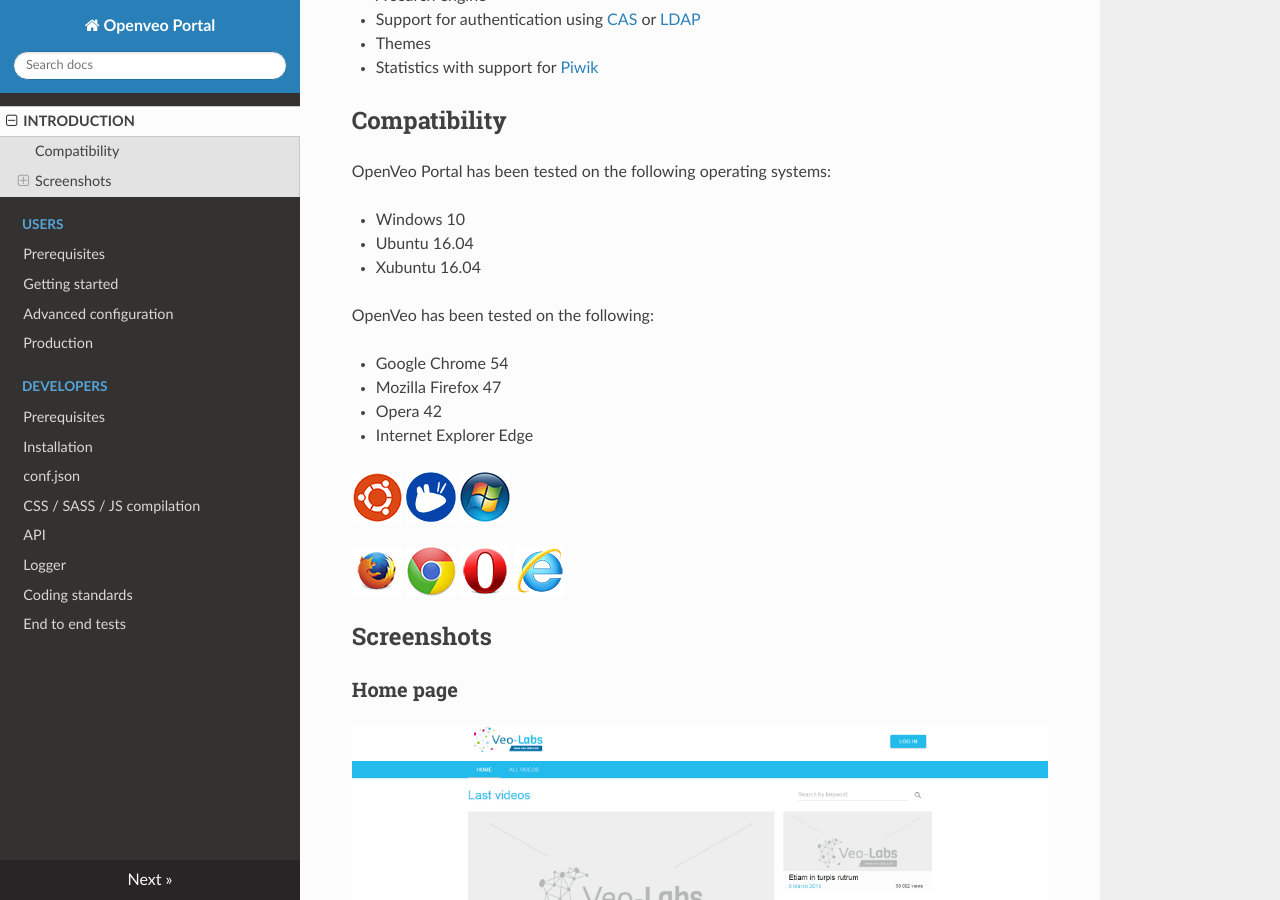
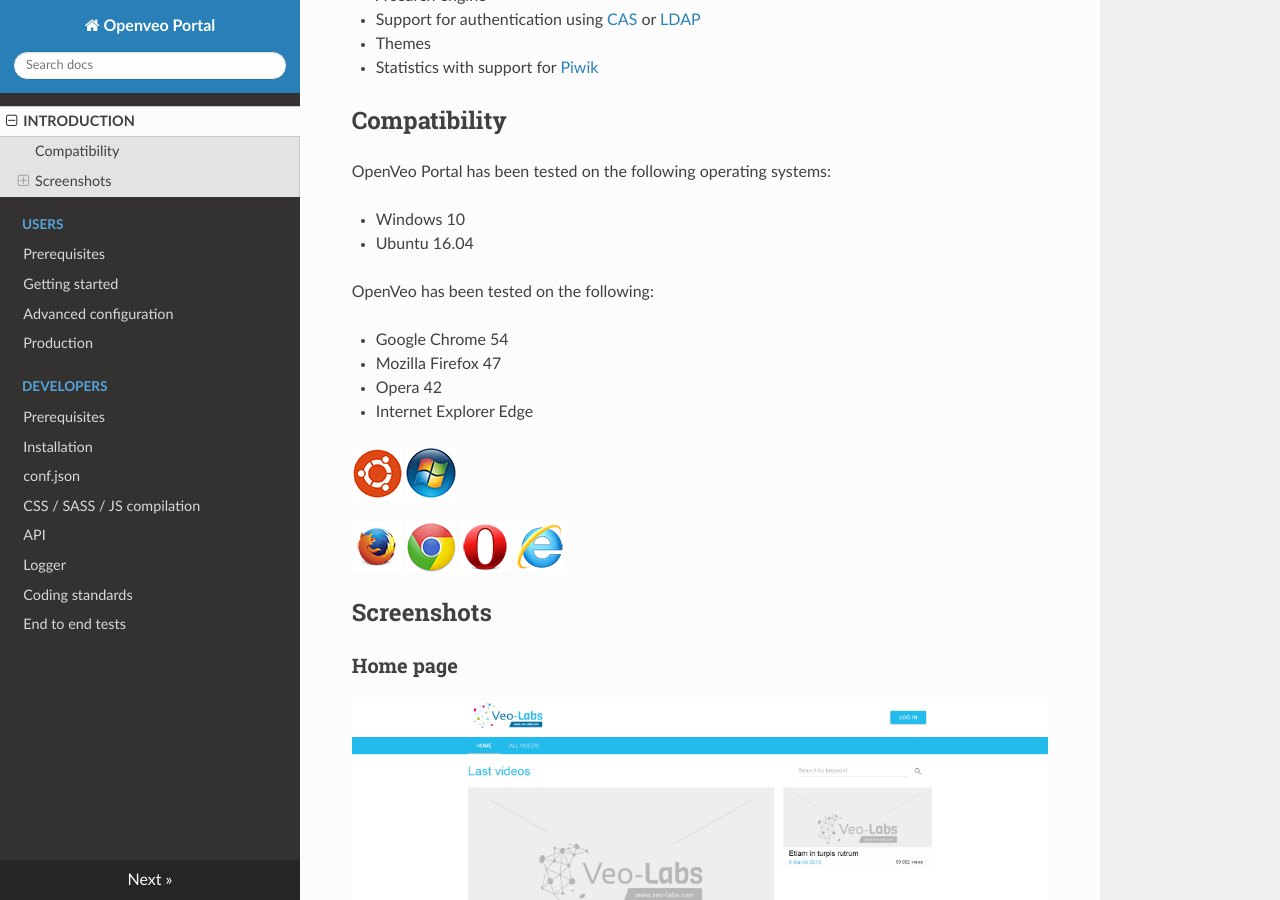
Before and after one commit to veo-labs/openveo-portal, an MkDocs documentation site: the page built from docs/index.md, in a window 1280 px wide and 900 px high, scrolled down 392 px. Built offline with MkDocs 1.6.1, drawn with Linux system fonts in a browser that asks for light colours; nearby versions of some CDN libraries; old or Windows-style settings are respelled for this version of MkDocs.

Commit message:
Remove support of Xubuntu
OpenVeo Portal is no longer tested on Xubuntu.

```diff
--- a/docs/index.md
+++ b/docs/index.md
@@ -18,7 +18,6 @@ OpenVeo Portal has been tested on the following operating systems:
 
 - Windows 10
 - Ubuntu 16.04
-- Xubuntu 16.04
 
 OpenVeo has been tested on the following:
 
@@ -28,7 +27,6 @@ OpenVeo has been tested on the following:
 - Internet Explorer Edge
 
 ![Ubuntu](images/operating-systems/ubuntu.gif)
-![Xubuntu](images/operating-systems/xubuntu.gif)
 ![Windows](images/operating-systems/windows.gif)
 
 ![Firefox](images/browsers/firefox.gif)
```
Also changed, not shown: docs/images/operating-systems/xubuntu.gif (deleted).
